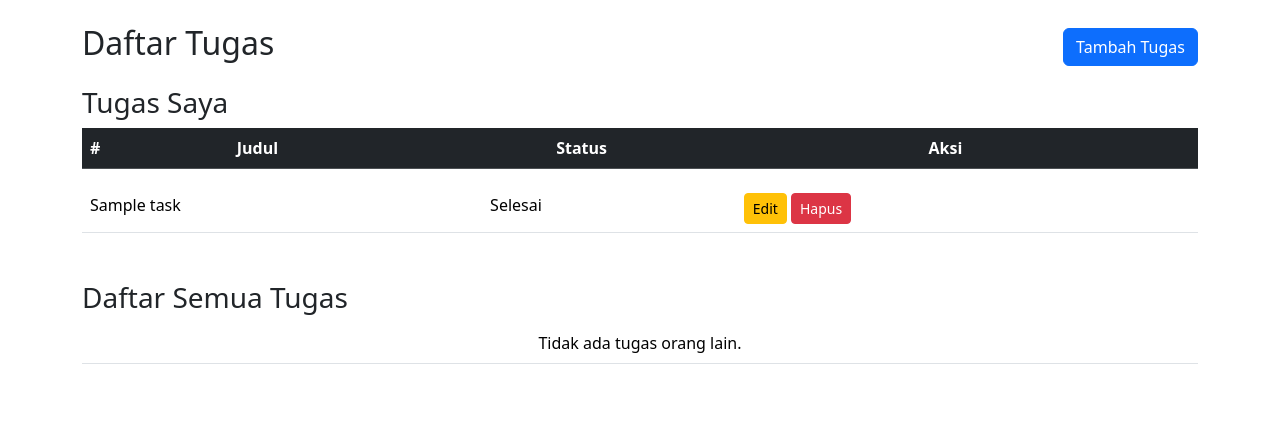
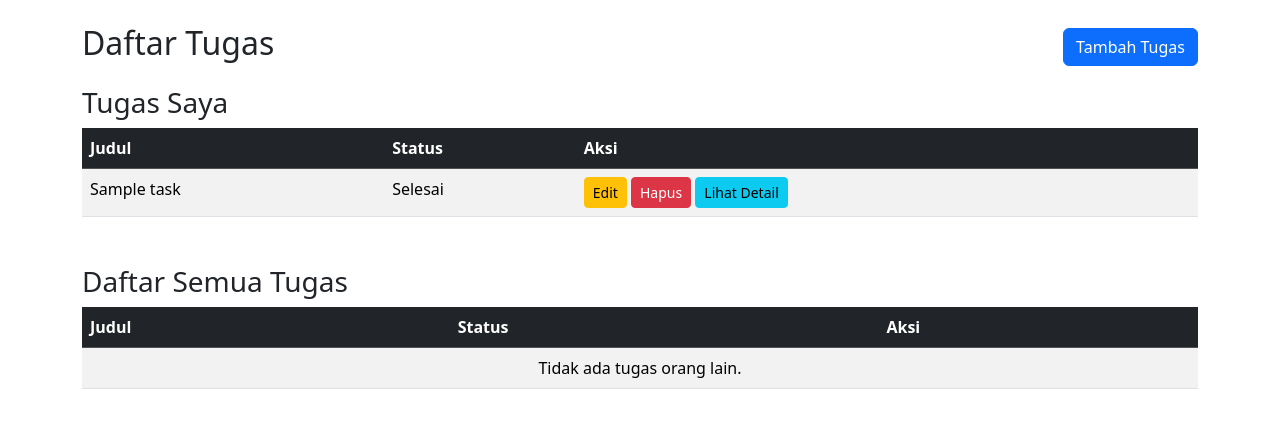
Before and after one commit to NQmariyah/django-todo-app, a Django app: page /tasks/ in a window 1280 px wide. Shown: the part 56-484 px from the top of the page. Run offline with Django 5.2, Linux system fonts and the light colour scheme; a user stored in the database is signed in; tables that the repository leaves empty hold one stand-in row (values such as "Sample post"); lists and menus that the app fills with data are empty.

Commit message:
ajax untuk menampilkan halaman detail

```diff
--- a/todolist_project/todolist/template/base.html
+++ b/todolist_project/todolist/template/base.html
@@ -69,5 +69,7 @@
 
     <!-- Bootstrap JS -->
     <script src="https://cdn.jsdelivr.net/npm/bootstrap@5.3.2/dist/js/bootstrap.bundle.min.js"></script>
+    <script src="https://cdn.jsdelivr.net/npm/@popperjs/core@2.11.7/dist/umd/popper.min.js"></script>
+    <script src="https://cdn.jsdelivr.net/npm/bootstrap@5.3.2/dist/js/bootstrap.min.js"></script>
 </body>
 </html>
--- a/todolist_project/todolist/template/todolist/task_list.html
+++ b/todolist_project/todolist/template/todolist/task_list.html
@@ -8,18 +8,15 @@
     <a href="{% url 'task_create' %}" class="btn btn-primary">Tambah Tugas</a>
 </div>
 
+<h3>Tugas Saya</h3>
 <table class="table table-striped">
     <thead class="table-dark">
         <tr>
-            <th>#</th>
             <th>Judul</th>
             <th>Status</th>
             <th>Aksi</th>
         </tr>
     </thead>
-    <tbody>
-        <h3>Tugas Saya</h3>
-        <table class="table">
     <tbody>
         {% for task in my_tasks %}
         <tr>
@@ -27,10 +24,8 @@
             <td>{% if task.completed %}Selesai{% else %}Belum Selesai{% endif %}</td>
             <td>
                 <a href="{% url 'task_update' task.id %}" class="btn btn-sm btn-warning">Edit</a>
-                    <form method="POST" action="{% url 'task_delete' task.id %}" style="display:inline;">
-                        {% csrf_token %}
-                        <button type="submit" class="btn btn-sm btn-danger">Hapus</button>
-                    </form>
+                <button class="btn btn-sm btn-danger delete-btn" data-id="{{ task.id }}">Hapus</button>
+                <button class="btn btn-sm btn-info view-detail-btn" data-id="{{ task.id }}">Lihat Detail</button>
             </td>
         </tr>
         {% empty %}
@@ -40,18 +35,79 @@
 </table>
 
 <h3 class="mt-5">Daftar Semua Tugas</h3>
-        <table class="table">
+<table class="table table-striped">
+    <thead class="table-dark">
+        <tr>
+            <th>Judul</th>
+            <th>Status</th>
+            <th>Aksi</th>
+        </tr>
+    </thead>
     <tbody>
         {% for task in other_tasks %}
         <tr>
             <td>{{ task.title }}</td>
             <td>{% if task.completed %}Selesai{% else %}Belum Selesai{% endif %}</td>
+            <td>
+                <button class="btn btn-sm btn-info view-detail-btn" data-id="{{ task.id }}">Lihat Detail</button>
+            </td>
         </tr>
         {% empty %}
-            <tr><td colspan="2" class="text-center">Tidak ada tugas orang lain.</td></tr>
+        <tr><td colspan="3" class="text-center">Tidak ada tugas orang lain.</td></tr>
         {% endfor %}
     </tbody>
 </table>
-    </tbody>
-</table>
+
+<!--Modal untuk menampilkan detail-->
+<div class="modal fade" id="taskDetailModal" tabindex="-1" aria-labelledby="taskDetailModalLabel" aria-hidden="true">
+  <div class="modal-dialog">
+    <div class="modal-content">
+      <div class="modal-header">
+        <h5 class="modal-title" id="taskDetailModalLabel">Detail Tugas</h5>
+        <button type="button" class="btn-close" data-bs-dismiss="modal" aria-label="Tutup"></button>
+      </div>
+      <div class="modal-body">
+        <p id="detail-title"></p>
+        <p id="detail-status"></p>
+        <p id="detail-creator"></p>
+      </div>
+    </div>
+  </div>
+</div>
+
+
+<script>
+    document.addEventListener('DOMContentLoaded', function() {
+    const detailButtons = document.querySelectorAll('.view-detail-btn');
+
+    detailButtons.forEach(function(button) {
+        button.addEventListener('click', function() {
+            const taskId = this.getAttribute('data-id');
+
+            fetch(`/tasks/${taskId}/detail/`)
+                .then(response => {
+                    if (!response.ok) {
+                        throw new Error('Network response was not ok');
+                    }
+                    return response.json();
+                })
+                .then(data => {
+                    console.log('Data dari server:', data);
+
+                    document.getElementById('detail-title').innerText = 'Judul: ' + data.title;
+                    document.getElementById('detail-status').innerText = 'Status: ' + (data.completed ? 'Selesai' : 'Belum Selesai');
+                    document.getElementById('detail-creator').innerText = 'Pembuat: ' + data.creator;
+
+                    // Tampilkan modal
+                    const myModal = new bootstrap.Modal(document.getElementById('taskDetailModal'));
+                    myModal.show();
+                })
+                .catch(error => {
+                    console.error('Error saat mengambil detail tugas:', error);
+                    alert('Gagal mengambil detail tugas.');
+                });
+        });
+    });
+});
+</script>
 {% endblock %}
--- a/todolist_project/todolist/urls.py
+++ b/todolist_project/todolist/urls.py
@@ -1,7 +1,7 @@
 from django.urls import path
 from django.contrib.auth import views as auth_views
 
-from .views import TaskListView, TaskCreateView, TaskUpdateView, TaskDeleteView, RegisterView
+from .views import TaskListView, TaskCreateView, TaskUpdateView, TaskDeleteView, RegisterView, TaskDetailJsonView
 
 urlpatterns = [
     path('', TaskListView.as_view(), name='task_list'),
@@ -11,4 +11,5 @@ urlpatterns = [
     path('register/', RegisterView.as_view(), name='register'),
     path('login/', auth_views.LoginView.as_view(template_name='todolist/login.html'), name='login'),
     path('logout/', auth_views.LogoutView.as_view(), name='logout'),
+    path('<int:pk>/detail/', TaskDetailJsonView.as_view(), name='task_detail_json')
 ]
--- a/todolist_project/todolist/views.py
+++ b/todolist_project/todolist/views.py
@@ -1,13 +1,16 @@
 from django.contrib.auth.forms import UserCreationForm
+from django.contrib.auth.mixins import LoginRequiredMixin
 from django.contrib.auth.models import User
+from django.http import JsonResponse
 from django.shortcuts import render, redirect, get_object_or_404
 from django.urls import reverse_lazy
+from django.views import View
 from django.views.generic import ListView, CreateView, UpdateView, DeleteView
 
 from .models import Task
 from .forms import TaskForm
 
-#ini file views
+
 class TaskListView(ListView):
     model = Task
     template_name = 'task_list.html'
@@ -44,12 +47,27 @@ class TaskUpdateView(UpdateView):
 
 class TaskDeleteView(DeleteView):
     model = Task
-    template_name = 'todolist/task_delete.html'
-    success_url = reverse_lazy('task_list')
+    template_name = 'task_confirm_delete.html'  # Optional, jika menggunakan template konfirmasi
+    success_url = reverse_lazy('task_list')  # Redirect setelah berhasil dihapus
 
-    def test_func(self):
-        task = self.get_object()
-        return task.user == self.request.user
+    def delete(self, request, *args, **kwargs):
+        # Override untuk menangani permintaan AJAX dengan JsonResponse
+        if request.is_ajax():
+            task = self.get_object()
+            task.delete()
+            return JsonResponse({'message': 'Tugas berhasil dihapus'}, status=200)
+        return super().delete(request, *args, **kwargs)
+
+
+class TaskDetailJsonView(LoginRequiredMixin, View):
+    def get(self, request, pk, *args, **kwargs):
+        task = get_object_or_404(Task, pk=pk)
+        data = {
+            'title': task.title,
+            'completed': task.completed,
+            'creator': task.user.username,
+        }
+        return JsonResponse(data)
 
 
 class RegisterView(CreateView):
--- a/todolist_project/todolist_project/settings.py
+++ b/todolist_project/todolist_project/settings.py
@@ -129,6 +129,6 @@ STATIC_URL = 'static/'
 
 DEFAULT_AUTO_FIELD = 'django.db.models.BigAutoField'
 
-
+LOGIN_URL = '/tasks/login/'
 LOGIN_REDIRECT_URL = '/tasks/'
 LOGOUT_REDIRECT_URL = '/tasks/login/'
```
Lines whose indentation alone changed are shown as unchanged.
